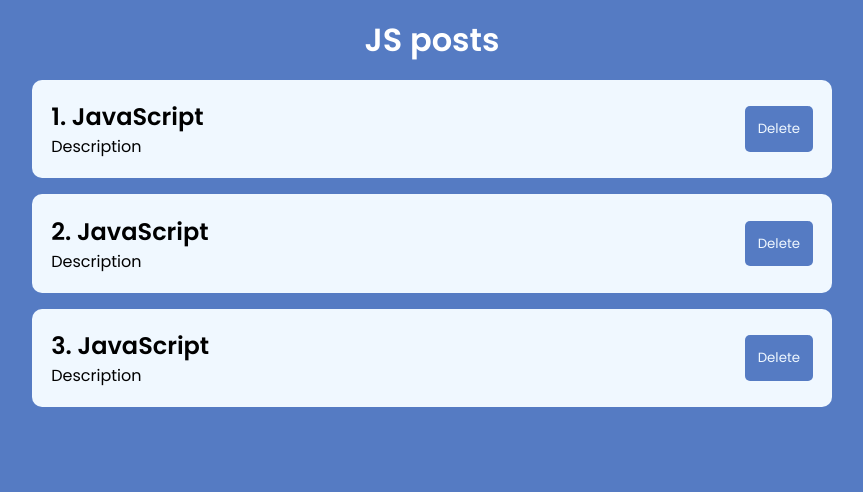
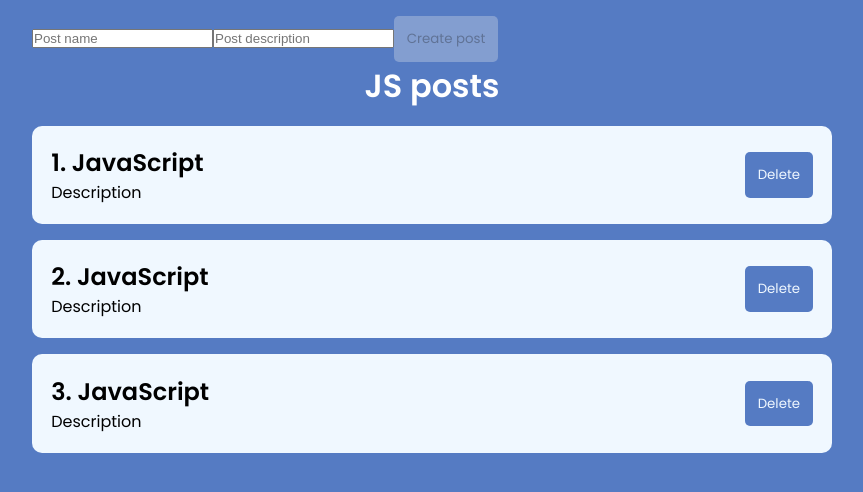
Before and after one commit to douryne/ReactPosts, a React (Create React App) app: page / in a window 1280 px wide. Shown: the top 492 px of the page, without its empty margins (208-1071 px from the left). Built offline with nearby package versions, Linux system fonts and the light colour scheme.

Commit message:
mybutton component

```diff
--- a/src/App.js
+++ b/src/App.js
@@ -1,5 +1,6 @@
 import React, { useState } from 'react';
 import PostList from './components/PostList';
+import MyButton from './components/UI/Button/MyButton';
 import './styles/App.css';
 
 function App() {
@@ -11,6 +12,11 @@ function App() {
 
   return (
     <div className='App'>
+      <form>
+        <input type='text' placeholder='Post name'/>
+        <input type='text' placeholder='Post description'/>
+        <MyButton disabled>Create post</MyButton>
+      </form>
       <PostList posts={posts} title={'JS posts'}/>
     </div>
   );
--- /dev/null
+++ b/src/components/UI/Button/MyButton.jsx
@@ -0,0 +1,12 @@
+import React from 'react';
+import classes from './MyButton.module.css'
+
+const MyButton = ({children, ...props}) => {
+  return (
+    <button {...props} className={classes.myBtn}>
+      {children}
+    </button>
+  );
+};
+
+export default MyButton;
--- /dev/null
+++ b/src/components/UI/Button/MyButton.module.css
@@ -0,0 +1,17 @@
+.myBtn {
+  padding: 0.8rem;
+  border: none;
+  border-radius: 5px;
+  font-family: inherit;
+  cursor: pointer;
+  transition: opacity 0.2s linear;
+}
+
+.myBtn:hover {
+  opacity: 0.9;
+}
+
+.myBtn:disabled {
+  cursor: not-allowed;
+  opacity: 1;
+}
```
